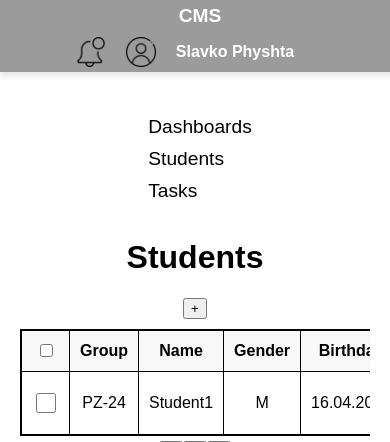
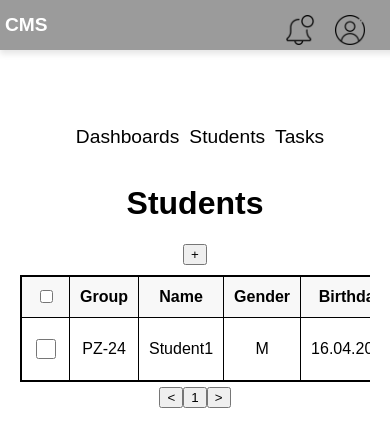
Before and after one commit to nazarsokal/PVI_Lab1, a PHP site: page / in a window 390 px wide. Shown: the top 442 px of the page. Run offline with PHP 8.4, Linux system fonts and the light colour scheme.

Commit message:
Adaptability changed
Now user name disappears when page is getting smaller

```diff
--- a/index.html
+++ b/index.html
@@ -24,13 +24,13 @@
                 <iframe id="messageFrame" src="messagesPopup.html"></iframe>
             </div>
 
-            <img src="images/user.png" id="userLogo" class="userLogo"/>
+            <img src="images/user.png" id="userLogo" alt="UserLogo" class="userLogo"/>
 
             <div id="popupUser" class="popup">
                 <iframe src="userProfile.html"></iframe>
             </div>
 
-            <h2 class="NavBarName">Slavko Physhta</h2>
+            <h2 class="NavBarName">James Bond</h2>
         </div>
     </nav>
 
--- a/styles.css
+++ b/styles.css
@@ -227,10 +227,18 @@ h2 {
 
 @media (max-width: 1024px) {
   .navbarMain {
-      flex-direction: column;
+      flex-direction: row;
       text-align: center;
       padding: 10px;
       height: auto;
+  }
+
+  .links ul {
+    list-style: none;
+    padding-left: 10px;
+    flex-direction: row;
+    display: flex;
+    gap: 10px;
   }
 
   .navbar-right {
@@ -251,8 +259,16 @@ h2 {
 
 @media (max-width: 768px) {
   .navbarMain {
-      flex-direction: column;
+      flex-direction: row;
       align-items: center;
+  }
+
+  .links ul {
+    list-style: none;
+    padding-left: 10px;
+    flex-direction: row;
+    display: flex;
+    gap: 10px;
   }
 
   .navbar-right {
@@ -276,6 +292,11 @@ h2 {
       margin-right: auto;
       display: block;
   }
+
+  .NavBarName{
+    display: none;
+  }
+
 }
 
 @media (max-width: 480px) {
@@ -306,4 +327,9 @@ h2 {
   .addStudentsButton {
       font-size: 0.9rem;
   }
+
+  .NavBarName{
+    display: none;
+  }
+
 }
```
Also changed, not shown: 1 other file.
